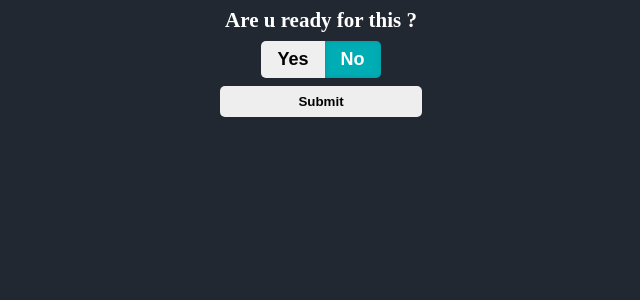
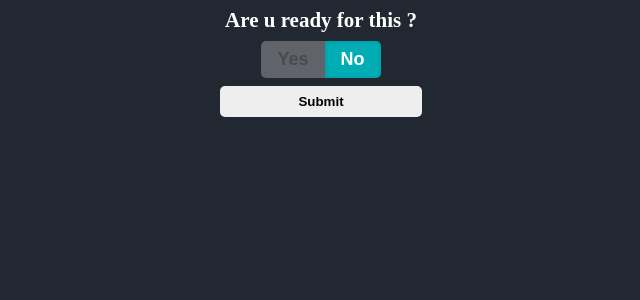
Before and after one commit to mechztcc/angular-acessibility-components, an Angular app: page / in a window 1280 px wide. Shown: the top 300 px of the page, without its empty margins (319-959 px from the left). Built offline with nearby package versions, Linux system fonts and the light colour scheme.

Commit message:
feat: performing disable on component

```diff
--- a/src/app/app.component.html
+++ b/src/app/app.component.html
@@ -9,6 +9,7 @@
       [id]="id"
       formControlName="content"
       (valueChange)="value = $event"
+      [disabled]="true"
     ></app-yes-or-not-button>
     <button class="button">Submit</button>
   </div>
--- a/src/app/components/yes-or-not-button/yes-or-not-button.component.html
+++ b/src/app/components/yes-or-not-button/yes-or-not-button.component.html
@@ -1,8 +1,9 @@
 <div appKeybordManager role="radiogroup" class="container">
   <div class="button-group" [attr.aria-labelledby]="id">
     <button
-    (focused)="activate(options.YES)"
+      (focused)="activate(options.YES)"
       appKeybordManagerItem
+      [attr.disabled]="disabled ? disabled : null"
       [attr.tabindex]="value === options.YES ? 0 : -1"
       role="radio"
       [attr.aria-checked]="value === options.YES"
@@ -15,6 +16,7 @@
     </button>
     <button
       appKeybordManagerItem
+      [attr.disabled]="disabled ? disabled : null"
       (focused)="activate(options.NO)"
       [attr.tabindex]="value === options.NO ? 0 : -1"
       role="radio"
--- a/src/app/components/yes-or-not-button/yes-or-not-button.component.ts
+++ b/src/app/components/yes-or-not-button/yes-or-not-button.component.ts
@@ -21,6 +21,7 @@ import { ControlValueAccessor, NG_VALUE_ACCESSOR } from '@angular/forms';
   ],
 })
 export class YesOrNotButtonComponent implements OnInit, ControlValueAccessor {
+  @Input() disabled = false;
   @Input() id: string = null;
   @Output() valueChange = new EventEmitter<string>();
   value: string = 'no';
@@ -28,12 +29,10 @@ export class YesOrNotButtonComponent implements OnInit, ControlValueAccessor {
   public onChange = (value: string) => {};
   public onTouched = () => {};
 
-  constructor() {
-  }
+  constructor() {}
 
   ngOnInit(): void {
     console.log(this.id);
-
   }
 
   writeValue(value: string): void {
```
